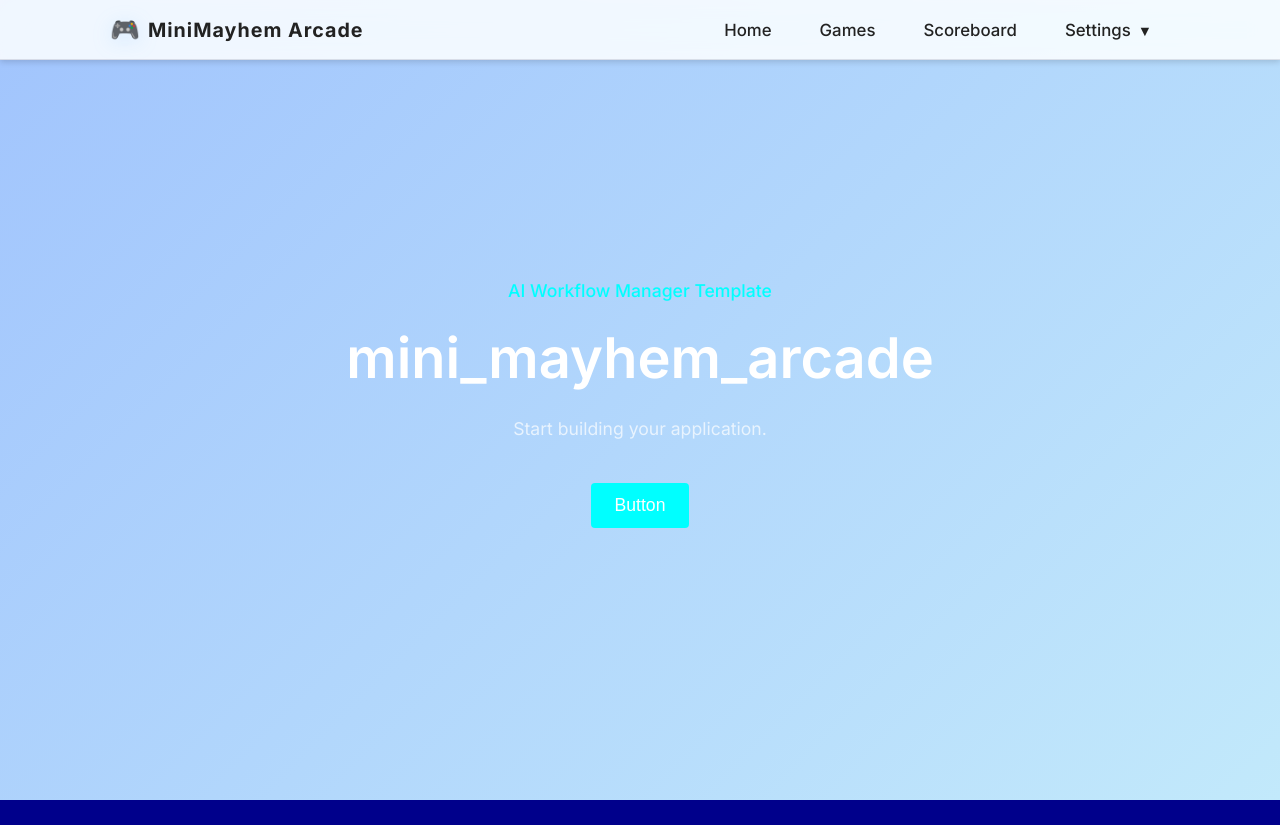
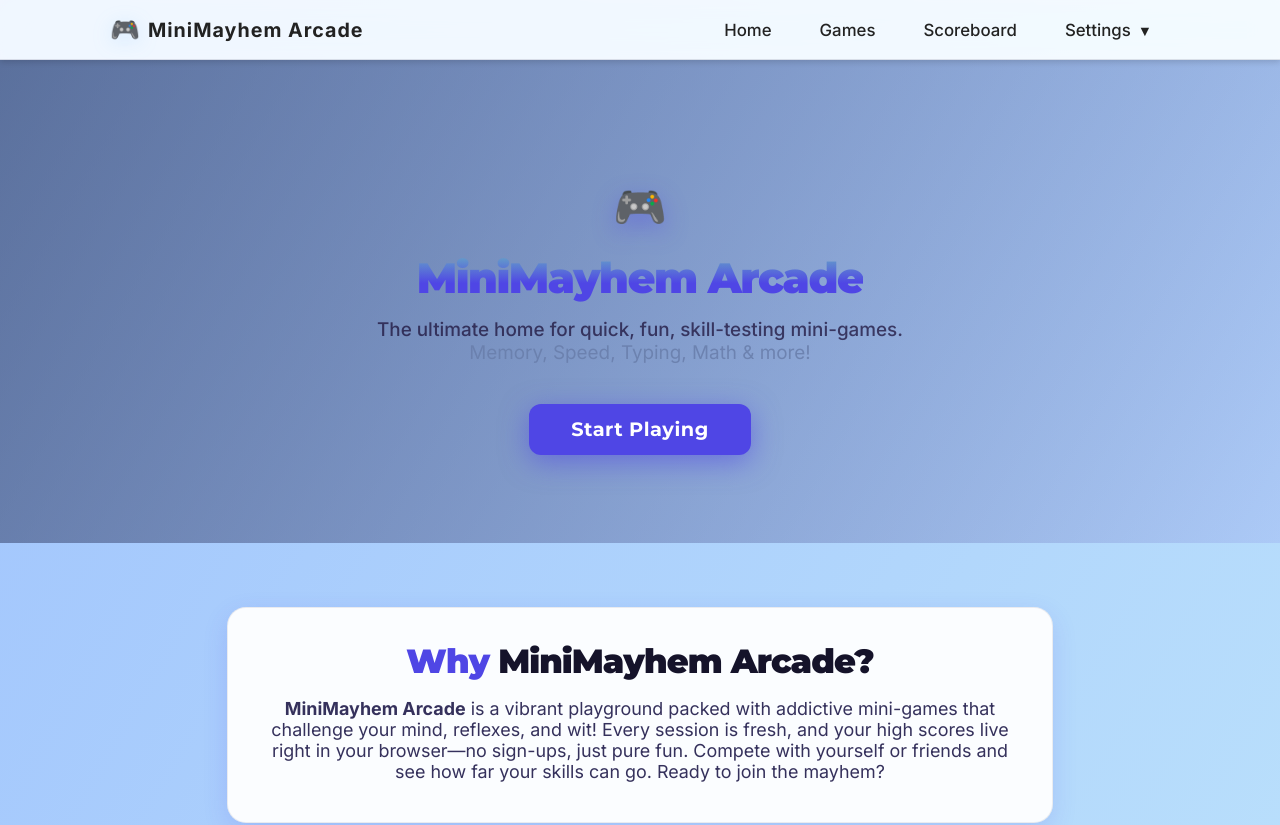
Before and after one commit to Workflow-Manager-admin/minimayhem-arcade-27968-677199a1, a React (Create React App) app in the folder mini_mayhem_arcade/: page / in a window 1280 px wide. Shown: the top 825 px of the page. Before the commit the page ends 800 px from the top, so only its background shows below. Built offline with nearby package versions, Linux system fonts and the light colour scheme; the HTML template or start-up script is replaced by a standard one.

Commit message:
Auto-commit: Changes as of 2025-06-04T03:01:51.975343+00:00

```diff
--- a/mini_mayhem_arcade/src/App.js
+++ b/mini_mayhem_arcade/src/App.js
@@ -1,23 +1,21 @@
 import React from 'react';
 import './App.css';
 import Navbar from './Navbar';
+import LandingPage from './LandingPage';
 
+/**
+ * PUBLIC_INTERFACE
+ * App component is the main container for the MiniMayhem Arcade app.
+ * Displays the Navbar and the main content.
+ * If using no router, show LandingPage by default as home.
+ */
 function App() {
   return (
     <div className="app">
       <Navbar />
-
+      {/* Render the new LandingPage as default content */}
       <main>
-        <div className="container" style={{paddingTop: "100px"}}>
-          <div className="hero">
-            <div className="subtitle">AI Workflow Manager Template</div>
-            <h1 className="title">mini_mayhem_arcade</h1>
-            <div className="description">
-              Start building your application.
-            </div>
-            <button className="btn btn-large">Button</button>
-          </div>
-        </div>
+        <LandingPage />
       </main>
     </div>
   );
```
Also changed, not shown: 2 other files (tests, documents, lock files or other folders).
